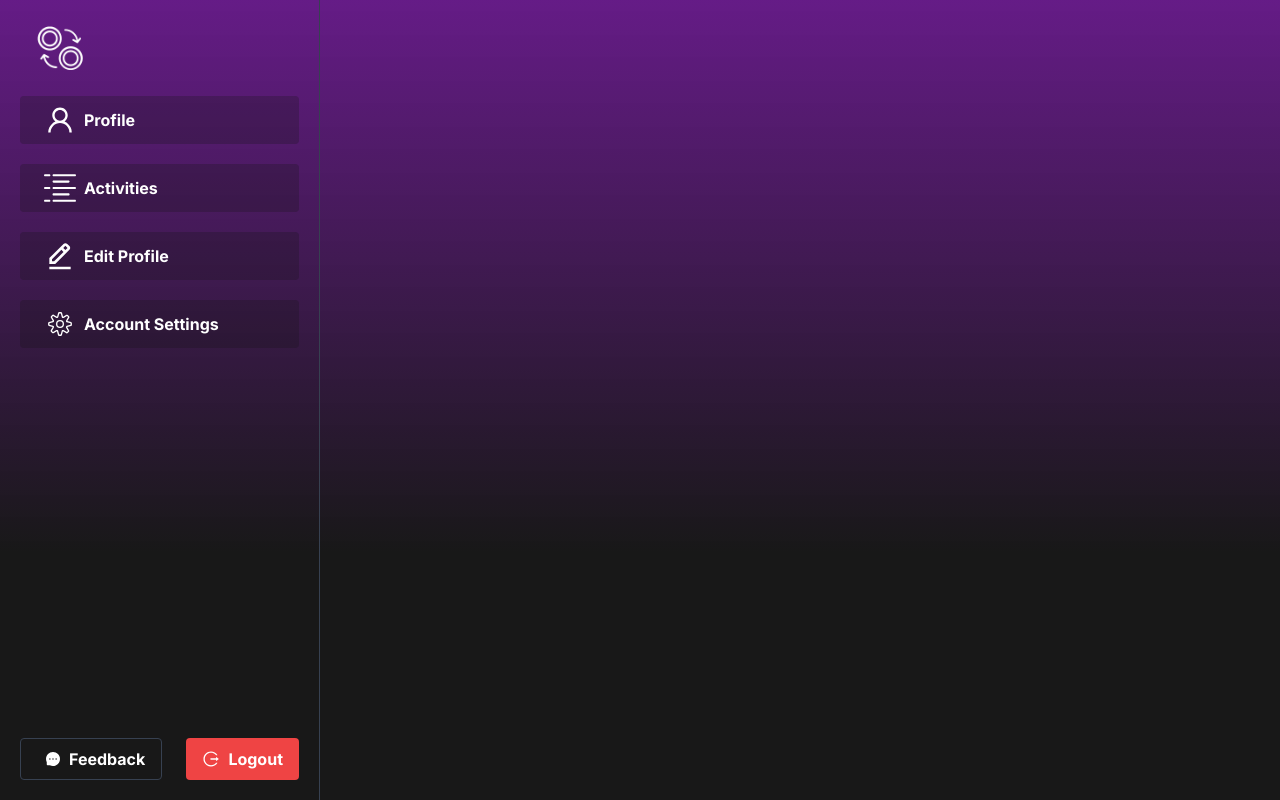
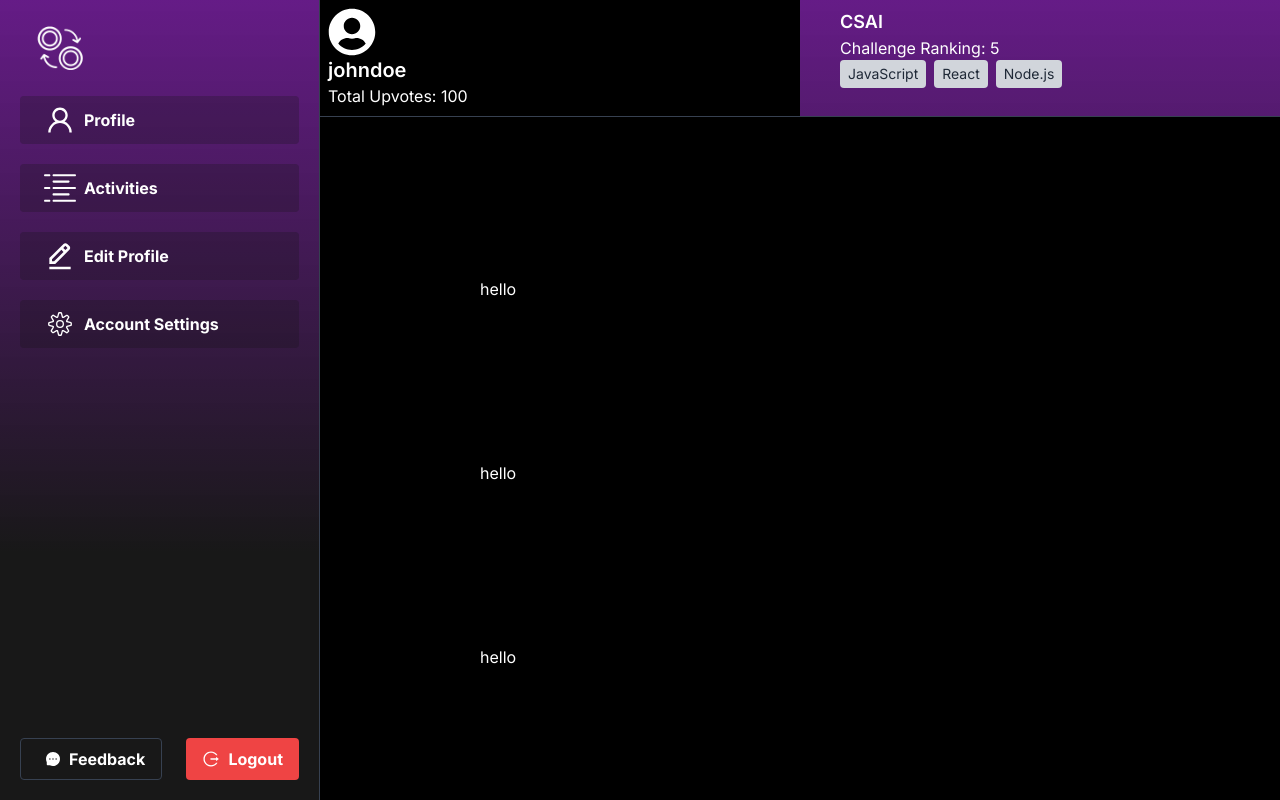
Before and after one commit to the-nexus-point/nexus-next.js, a Next.js app: page /user in a window 1280 px wide. Built offline with nearby package versions, Linux system fonts and the light colour scheme.

Commit message:
breaking the container of user profile

```diff
--- a/src/components/User.jsx
+++ b/src/components/User.jsx
@@ -11,6 +11,7 @@ const Profile = () => {
     location: "New York, USA",
     website: "https://www.example.com",
     upvotes: 100,
+    downvotes: 100,
     department: "CSAI",
     challengeRanking: 5,
     tags: ["JavaScript", "React", "Node.js"],
@@ -18,7 +19,38 @@ const Profile = () => {
 
   return (
     <UserContainer>
-
+      <div className="w-3/4 flex flex-col overflow-y-auto">
+        <div className="flex border-b border-gray-700">
+          <div className="w-1/2 flex justify-between p-2 bg-black">
+            <div className="flex flex-col">
+              <FaUserCircle className="text-5xl hover:text-black hover:opacity-75" />
+              <h2 className="text-xl font-semibold">{user.username}</h2>
+              <p>Total Upvotes: {user.upvotes}</p>
+            </div>
+          </div>
+          <div className="w-1/2 flex justify-between p-2 bg-gray">
+            <div className="mx-8">
+              <h2 className="text-lg font-semibold">{user.department}</h2>
+              <p>Challenge Ranking: {user.challengeRanking}</p>
+              <div className="flex space-x-2">
+                {user.tags.map((tag) => (
+                  <span
+                    key={tag}
+                    className="bg-gray-300 text-gray-800 rounded px-2 py-1 text-sm"
+                  >
+                    {tag}
+                  </span>
+                ))}
+              </div>
+            </div>
+          </div>
+        </div>
+        <div className="bg-black p-20">
+          <h1 className="p-20">hello</h1>
+          <h1 className="p-20">hello</h1>
+          <h1 className="p-20">hello</h1>
+        </div>
+      </div>
     </UserContainer>
   );
 };
```
